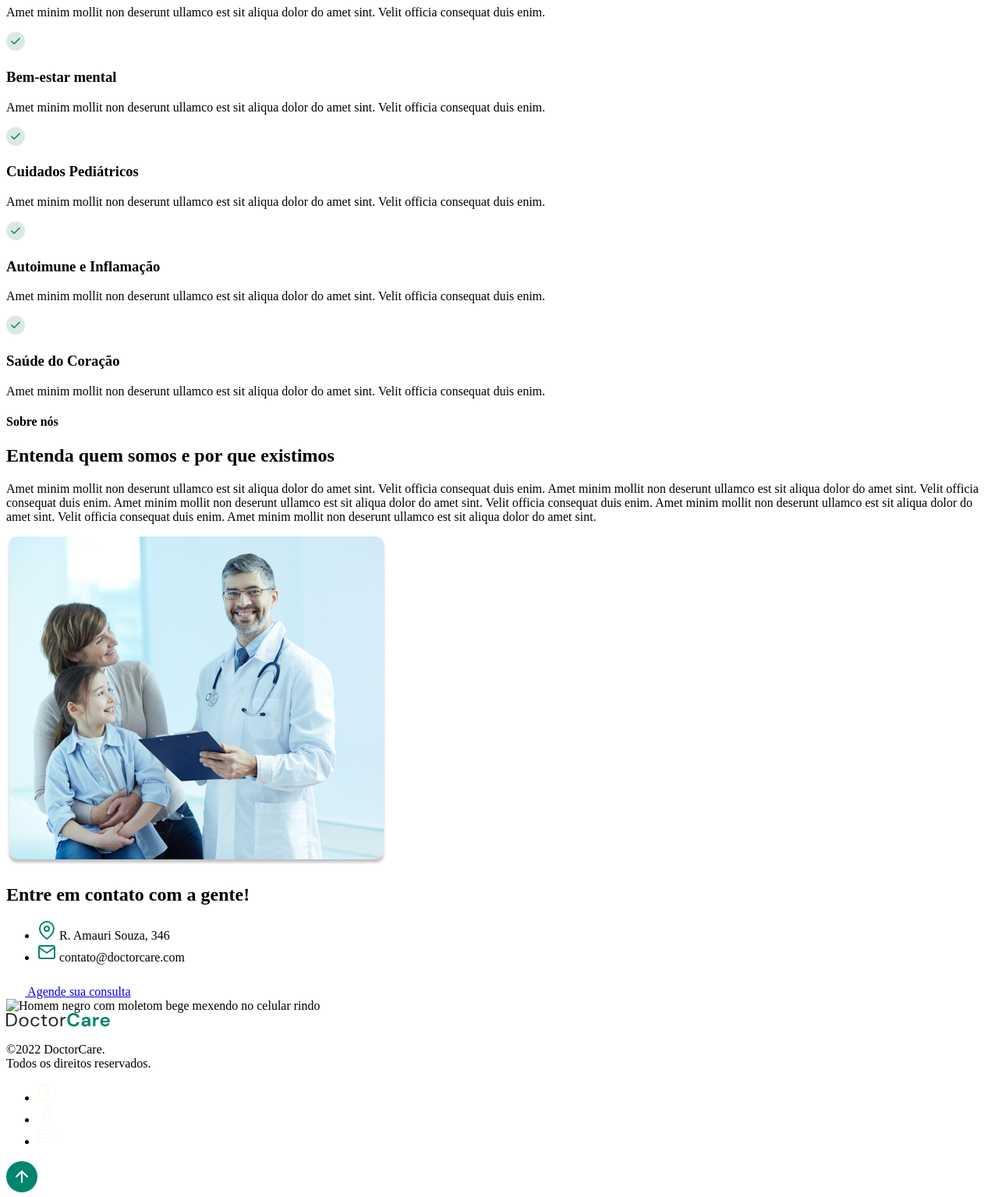
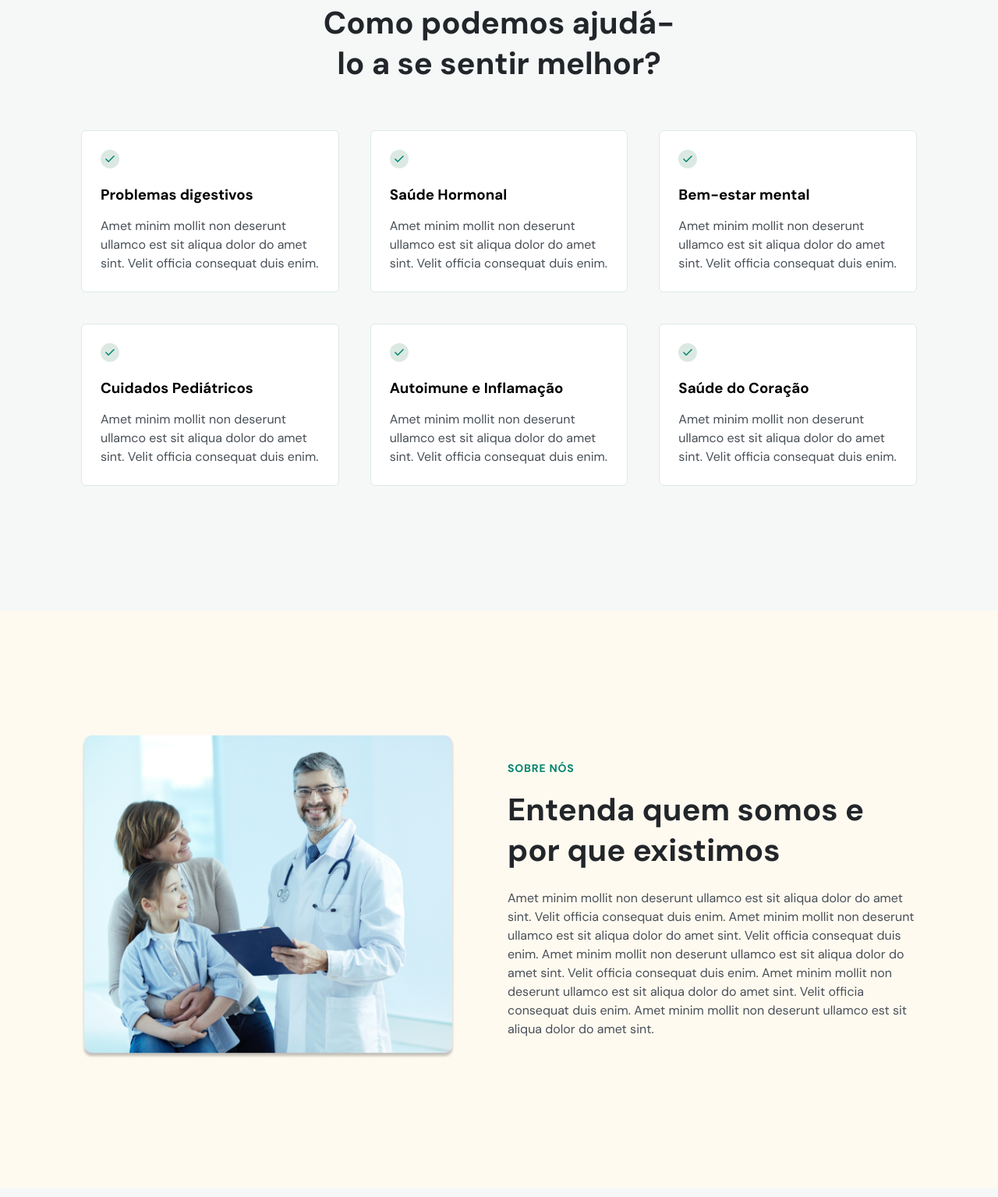
Before and after one commit to guillhermelc/doctorcare, a plain HTML site: page index.html in a window 1280 px wide. Shown: the part 1025-2560 px from the top of the page at 78% size. Drawn offline with nearby package versions, Linux system fonts and the light colour scheme; the site is published under a folder, as on GitHub Pages, so addresses that start at the root find nothing.

Commit message:
ajustes de links relativos

```diff
--- a/index.html
+++ b/index.html
@@ -5,7 +5,7 @@
     <meta name="viewport" content="width=device-width, initial-scale=1.0" />
     <title>DoctorCare</title>
 
-    <link rel="stylesheet" href="/style.css" />
+    <link rel="stylesheet" href="./style.css" />
 
     <link rel="preconnect" href="https://fonts.googleapis.com" />
     <link rel="preconnect" href="https://fonts.gstatic.com" crossorigin />
@@ -256,7 +256,7 @@
 
         <div class="col-b">
           <img
-            src="/assets/mulher-negra-com-moletom-verde-com-as-duas-mãos-no-peito.png"
+            src="./assets/mulher-negra-com-moletom-verde-com-as-duas-mãos-no-peito.png"
             alt="Mulher negra vestindo moletom verde com as duas mão no peito e sorrindo"
           />
         </div>
@@ -465,7 +465,7 @@
         </div>
         <div class="col-b">
           <img
-            src="assets/doutor-feliz-segurando-prancheta-com-pacientes.png"
+            src="./assets/doutor-feliz-segurando-prancheta-com-pacientes.png"
             alt="Doutor feliz segurando prancheta com pacientes"
           />
         </div>
@@ -552,7 +552,7 @@
         </div>
         <div class="col-b">
           <img
-            src="/assets/homem-negro-com-moletom-bege-mexendo-no-celular-rindo.png"
+            src="./assets/homem-negro-com-moletom-bege-mexendo-no-celular-rindo.png"
             alt="Homem negro com moletom bege mexendo no celular rindo"
           />
         </div>
@@ -731,6 +731,6 @@
     </a>
     <!-- ScrollReaveal Lib -->
     <script src="https://unpkg.com/scrollreveal"></script>
-    <script src="main.js"></script>
+    <script src="./main.js"></script>
   </body>
 </html>
```
